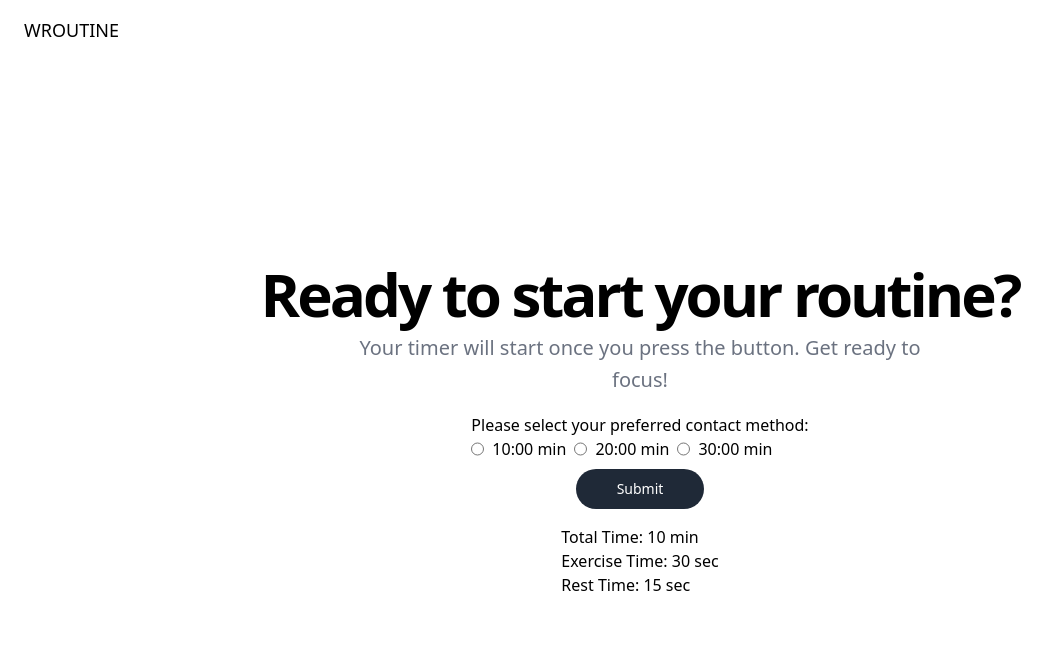
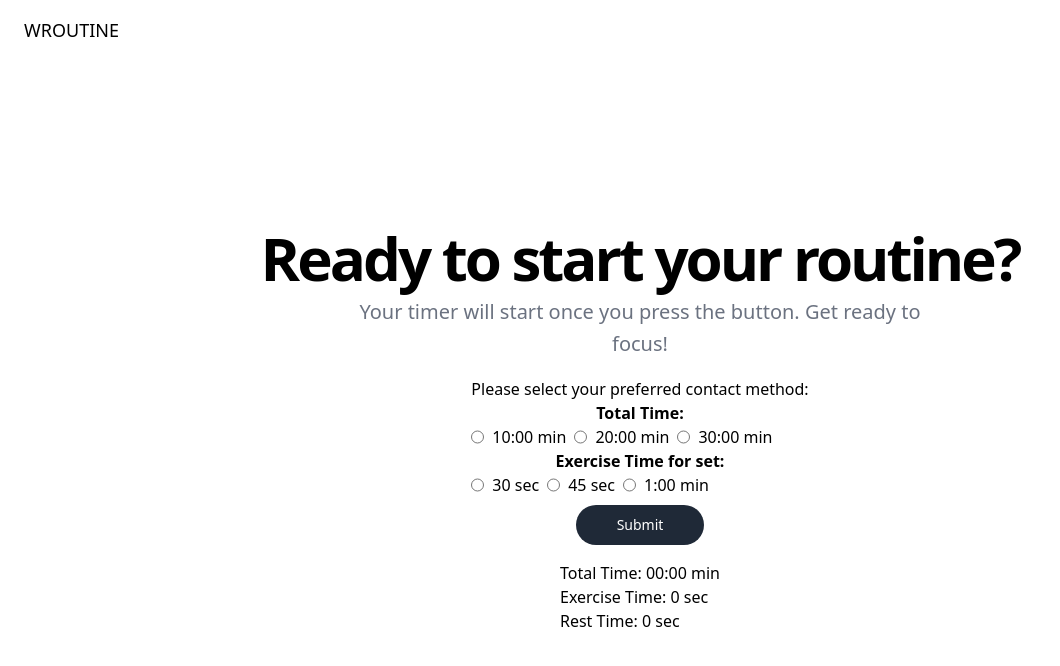
Before and after one commit to LuisCFunes/WROUTINE, a React (Vite) app: page / in a window 1280 px wide. Shown: the top 666 px of the page, without its empty margins (0-1060 px from the left). Built offline with nearby package versions, Linux system fonts and the light colour scheme.

Commit message:
RadioButtoTimer mixed with ExerciseTimer, utils

```diff
--- a/src/App.tsx
+++ b/src/App.tsx
@@ -1,12 +1,8 @@
 import './index.css'
 import 'tailwindcss/tailwind.css';
-import ExerciseTimer from './components/ui/ExerciseTimer';
 import RadioButtonTimer from './components/ui/RadiobuttonTimer';
 
 function App() {
-  const totalTime = 300;
-  const exerciseTime = 30;
-  const restTime = 10;
 
   return (
     <div className="flex flex-col h-screen">
@@ -28,8 +24,7 @@ function App() {
           <div className="flex flex-col items-center space-y-4">
             <RadioButtonTimer />
           </div>
-{/*           <ExerciseTimer initialTotalTime={totalTime} initialExerciseTime={exerciseTime} initialRestTime={restTime} />
- */}        </div>
+        </div>
       </main>
     </div>
   )
--- a/src/components/ui/DisplayTime.tsx
+++ b/src/components/ui/DisplayTime.tsx
@@ -1,4 +1,5 @@
 import React from "react";
+import formatTime from "../util/formatTime";
 
 interface DisplayTimeProps {
     times: {
@@ -11,7 +12,7 @@ interface DisplayTimeProps {
 const DisplayTime: React.FC<DisplayTimeProps> = ({ times }) => {
     return (
         <div>
-            <div>Total Time: {times.totalTime} min</div>
+            <div>Total Time:  {formatTime(times.totalTime)} min</div>
             <div>Exercise Time: {times.exerciseTime} sec</div>
             <div>Rest Time: {times.restTime} sec</div>
         </div>
--- a/src/components/ui/ExerciseTimer.tsx
+++ b/src/components/ui/ExerciseTimer.tsx
@@ -1,62 +1,24 @@
-import React, { useState, useEffect } from 'react';
+import React, { useState } from 'react';
+import useTimer from '../../hooks/userTimer';
+import useExerciseRestState from '../../hooks/useExerciseRestState';
+import formatTime from '../util/formatTime';
 
 interface ExerciseTimerProps {
   initialTotalTime: number;
   initialExerciseTime: number;
   initialRestTime: number;
+  timerStarted: boolean;
 }
 
-const ExerciseTimer: React.FC<ExerciseTimerProps> = ({ initialTotalTime, initialExerciseTime, initialRestTime }) => {
+const ExerciseTimer: React.FC<ExerciseTimerProps> = ({ initialTotalTime, initialExerciseTime, initialRestTime, timerStarted }) => {
   const [totalTime, setTotalTime] = useState(initialTotalTime);
-  const [timeLeft, setTimeLeft] = useState(totalTime);
-  const [isResting, setIsResting] = useState(false);
-  const [isTimerStarted, setIsTimerStarted] = useState(false);
   const [isPaused, setIsPaused] = useState(false);
-  const [editedMinutes, setEditedMinutes] = useState(Math.floor(initialTotalTime / 60));
-  const [editedSeconds, setEditedSeconds] = useState(initialTotalTime % 60);
-  const [editedExerciseTime, setEditedExerciseTime] = useState(initialExerciseTime);
-  const [editedRestTime, setEditedRestTime] = useState(initialRestTime);
-
-  useEffect(() => {
-    setTimeLeft(totalTime);
-  }, [totalTime]);
-
-  useEffect(() => {
-    const interval = setInterval(() => {
-      if (!isPaused && isTimerStarted) {
-        if (timeLeft > 0) {
-          setTimeLeft(prevTime => prevTime - 1);
-        } else {
-          clearInterval(interval);
-        }
-      }
-    }, 1000);
-
-    return () => clearInterval(interval);
-  }, [timeLeft, isPaused, isTimerStarted]);
-
-  useEffect(() => {
-    const interval = setInterval(() => {
-      if (timeLeft === 0) {
-        clearInterval(interval);
-      } else if (!isResting && timeLeft % (initialExerciseTime + initialRestTime) === 0) {
-        setIsResting(true);
-      } else if (isResting && timeLeft % (initialExerciseTime + initialRestTime) === initialExerciseTime) {
-        setIsResting(false);
-      }
-    }, 1000);
-
-    return () => clearInterval(interval);
-  }, [timeLeft, isResting, initialExerciseTime, initialRestTime]);
-
-  const formatTime = (time: number): string => {
-    const minutes = Math.floor(time / 60);
-    const seconds = time % 60;
-    return `${minutes < 10 ? '0' : ''}${minutes}:${seconds < 10 ? '0' : ''}${seconds}`;
-  };
+  const [isTimerStarted, setIsTimerStarted] = useState(timerStarted);
+  const [timeLeft, setTimeLeft] = useTimer(totalTime, isPaused, isTimerStarted);
+  const isResting = useExerciseRestState(timeLeft, initialExerciseTime, initialRestTime);
 
   const handleConfirmChanges = () => {
-    const totalSeconds = (editedMinutes * 60) + editedSeconds;
+    const totalSeconds = (Math.floor(totalTime / 60) * 60) + (totalTime % 60);
     setTotalTime(totalSeconds);
     setTimeLeft(totalSeconds);
     setIsTimerStarted(true);
@@ -68,29 +30,6 @@ const ExerciseTimer: React.FC<ExerciseTimerProps> = ({ initialTotalTime, initial
 
   return (
     <div className='flex flex-col gap-2 w-[300px] m-auto'>
-      {
-        isTimerStarted ? (
-          <label className='text-center'>Total Time: {formatTime(totalTime)}</label>
-        ) : (
-          <>
-            <div>
-              <label>Total Time:</label>
-              <input type="number" value={editedMinutes} onChange={e => setEditedMinutes(parseInt(e.target.value))} className="ml-2 border-slate-600 placeholder-slate-400 w-1/6 rounded-lg border px-3 py-2 text-sm" />
-              <span className='mx-auto'>:</span>
-              <input type="number" value={editedSeconds} onChange={e => setEditedSeconds(parseInt(e.target.value))} className="border-slate-600 placeholder-slate-400 w-1/6 rounded-lg border px-3 py-2 text-sm" />
-            </div>
-            <div>
-              <label>Exercise Sec:</label>
-              <input type="number" value={editedExerciseTime} onChange={e => setEditedExerciseTime(parseInt(e.target.value))} className="ml-4 border-slate-600 placeholder-slate-400 w-4/12 rounded-lg border px-3 py-2 text-sm" />
-            </div>
-            <div>
-              <label>Rest Sec:</label>
-              <input type="number" value={editedRestTime} onChange={e => setEditedRestTime(parseInt(e.target.value))} placeholder="30..." className="ml-4 border-slate-600 placeholder-slate-400 w-4/12 rounded-lg border px-3 py-2 text-sm" />
-            </div>
-          </>
-        )
-
-      }
       {!isTimerStarted ? (
         <button onClick={handleConfirmChanges} className='rounded-full bg-black text-white w-full p-2 hover:bg-slate-500'>Confirm Changes</button>
       ) : (
--- a/src/components/ui/RadiobuttonTimer.tsx
+++ b/src/components/ui/RadiobuttonTimer.tsx
@@ -1,6 +1,7 @@
 import React, { useState } from "react";
 import DisplayTime from "./DisplayTime";
 import Btn from "./Btn";
+import ExerciseTimer from "./ExerciseTimer";
 
 interface FormData {
     totalTime: number;
@@ -9,51 +10,72 @@ interface FormData {
 }
 
 const RadioButtonTimer: React.FC = () => {
-    const [formData, setFormData] = useState<FormData>({ totalTime: 10, exerciseTime: 30, restTime: 15 });
+    const [formData, setFormData] = useState<FormData>({ totalTime: 0, exerciseTime: 0, restTime: 0 });
+    const [timerStarted, setTimerStarted] = useState<boolean>(false);
 
     const handleSubmit = (event: React.FormEvent<HTMLFormElement>) => {
         event.preventDefault();
-        let output: FormData = { totalTime: 10, exerciseTime: 30, restTime: 15 };
-        for (const entry of new FormData(event.target as HTMLFormElement).entries()) {
-            if (entry[1] === '10min') {
-                output = {
-                    ...output,
-                    totalTime: 10,
-                    exerciseTime: 30,
-                    restTime: 15
-                };
-            } else if (entry[1] === '20min') {
-                output = {
-                    ...output,
-                    totalTime: 20,
-                    exerciseTime: 30,
-                    restTime: 15
-                };
-            } else if (entry[1] === '30min') {
-                output = {
-                    ...output,
-                    totalTime: 30,
-                    exerciseTime: 30,
-                    restTime: 15
-                };
+        const formEntries = new FormData(event.target as HTMLFormElement);
+        let newFormData: FormData = { totalTime: 0, exerciseTime: 0, restTime: 0 };
+
+        for (const [key, value] of formEntries.entries()) {
+            if (key === 'total') {
+                if (value === '10min') newFormData.totalTime = 600;
+                else if (value === '20min') newFormData.totalTime = 1200;
+                else if (value === '30min') newFormData.totalTime = 1800;
+            } else if (key === 'exercise') {
+                if (value === '10min') {
+                    newFormData.exerciseTime = 30;
+                    newFormData.restTime = 15;
+                }
+                else if (value === '20min') {
+                    newFormData.exerciseTime = 45;
+                    newFormData.restTime = 25;
+                }
+                else if (value === '30min') {
+                    newFormData.exerciseTime = 60;
+                    newFormData.restTime = 35;
+                }
+            } else {
+                newFormData.totalTime = 0;
+                newFormData.exerciseTime = 0;
+                newFormData.restTime = 0;
             }
         }
-        setFormData(output);
+
+        if (newFormData.totalTime && newFormData.exerciseTime && newFormData.restTime) {
+            setFormData(newFormData);
+            setTimerStarted(true);
+        } else {
+            alert("Please select an option in each category.");
+        }
     };
 
     return (
         <>
-            <form onSubmit={handleSubmit}>
+            {!timerStarted &&
+                <form className="flex flex-col items-center" onSubmit={handleSubmit}>
                     <fieldset>
                         <legend>Please select your preferred contact method:</legend>
+                        <label className="flex justify-center font-bold" htmlFor="">Total Time:</label>
                         <div className="flex gap-2">
-                        <input type="radio" id="contactChoice1" name="total" value="10min" />
-                        <label htmlFor="contactChoice1">10:00 min</label>
-                        <input type="radio" id="contactChoice2" name="total" value="20min" />
-                        <label htmlFor="contactChoice2">20:00 min</label>
-                        <input type="radio" id="contactChoice3" name="total" value="30min" />
-                        <label htmlFor="contactChoice3">30:00 min</label>
+                            <input type="radio" name="total" value="10min" />
+                            <label htmlFor="TotalTimeChoise1">10:00 min</label>
+                            <input type="radio" name="total" value="20min" />
+                            <label htmlFor="TotalTimeChoise2">20:00 min</label>
+                            <input type="radio" name="total" value="30min" />
+                            <label htmlFor="TotalTimeChoise3">30:00 min</label>
                         </div>
+                        <label className="flex justify-center font-bold" htmlFor="">Exercise Time for set:</label>
+                        <div className="flex gap-2">
+                            <input type="radio" name="exercise" value="10min" />
+                            <label htmlFor="TimeExercise1">30 sec</label>
+                            <input type="radio" name="exercise" value="20min" />
+                            <label htmlFor="TimeExercise2">45 sec</label>
+                            <input type="radio" name="exercise" value="30min" />
+                            <label htmlFor="TimeExercise3">1:00 min</label>
+                        </div>
+
                         <div className="flex justify-center">
                             <Btn type="submit">
                                 Submit
@@ -62,7 +84,12 @@ const RadioButtonTimer: React.FC = () => {
 
                     </fieldset>
                 </form>
+            }
+
             <DisplayTime times={formData} />
+            {timerStarted &&
+                <ExerciseTimer initialTotalTime={formData.totalTime} initialExerciseTime={formData.exerciseTime} initialRestTime={formData.restTime} timerStarted={timerStarted} />
+            }
         </>
     );
 };
--- /dev/null
+++ b/src/components/util/formatTime.tsx
@@ -0,0 +1,7 @@
+const formatTime = (time: number): string => {
+    const minutes = Math.floor(time / 60);
+    const seconds = time % 60;
+    return `${minutes < 10 ? '0' : ''}${minutes}:${seconds < 10 ? '0' : ''}${seconds}`;
+};
+
+export default formatTime;
--- /dev/null
+++ b/src/hooks/useExerciseRestState.tsx
@@ -0,0 +1,27 @@
+import { useState, useEffect } from 'react';
+
+const useExerciseRestState = (
+    timeLeft: number,
+    exerciseTime: number,
+    restTime: number
+): boolean => {
+    const [isResting, setIsResting] = useState<boolean>(false);
+
+    useEffect(() => {
+        const interval = setInterval(() => {
+            if (timeLeft === 0) {
+                clearInterval(interval);
+            } else if (!isResting && timeLeft % (exerciseTime + restTime) === 0) {
+                setIsResting(true);
+            } else if (isResting && timeLeft % (exerciseTime + restTime) === exerciseTime) {
+                setIsResting(false);
+            }
+        }, 1000);
+
+        return () => clearInterval(interval);
+    }, [timeLeft, isResting, exerciseTime, restTime]);
+
+    return isResting;
+};
+
+export default useExerciseRestState;
--- /dev/null
+++ b/src/hooks/userTimer.tsx
@@ -0,0 +1,31 @@
+import { useState, useEffect } from 'react';
+
+const useTimer = (
+  initialTime: number,
+  isPaused: boolean,
+  isRunning: boolean
+): [number, React.Dispatch<React.SetStateAction<number>>] => {
+  const [timeLeft, setTimeLeft] = useState<number>(initialTime);
+
+  useEffect(() => {
+    setTimeLeft(initialTime);
+  }, [initialTime]);
+
+  useEffect(() => {
+    const interval = setInterval(() => {
+      if (!isPaused && isRunning) {
+        if (timeLeft > 0) {
+          setTimeLeft(prevTime => prevTime - 1);
+        } else {
+          clearInterval(interval);
+        }
+      }
+    }, 1000);
+
+    return () => clearInterval(interval);
+  }, [timeLeft, isPaused, isRunning]);
+
+  return [timeLeft, setTimeLeft];
+};
+
+export default useTimer;
```
Also changed, not shown: 1 other file (tests, documents, lock files or other folders). Lines whose indentation alone changed are shown as unchanged.
